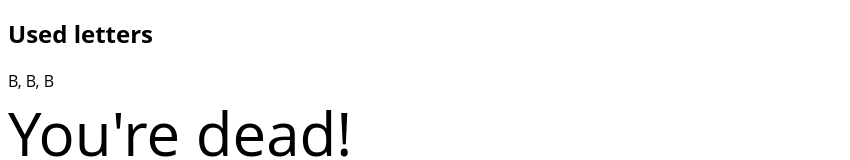
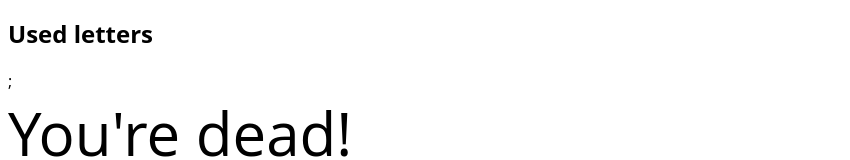
Before and after one commit to InnaIazovskaia/202201-w4ch2-inna-guillem, a React (Create React App) app: page / in a window 1280 px wide. Shown: the part 376-536 px from the top of the page, without its empty margins (0-850 px from the left). Built offline with nearby package versions, Linux system fonts and the light colour scheme.

Commit message:
Tried to render non selected letters rendering Letra instead of LetraUsada

```diff
--- a/src/App.js
+++ b/src/App.js
@@ -75,9 +75,19 @@ function App() {
       <section className="used-letters-container">
         <h2>Used letters</h2>
         <ul className="used-letters">
-          <li className="used-letter">B,&nbsp;</li>
-          <li className="used-letter">B,&nbsp;</li>
-          <li className="used-letter">B</li>
+          {listaLetras.map((letra) => {
+            if (letra.elegida) {
+              return (
+                <Letra
+                  key={letra.id}
+                  letra={letra.letra}
+                  state={letra.elegida}
+                  actionOnClick={""}
+                />
+              );
+            }
+          })}
+          ;
         </ul>
       </section>
       <section className="game-result">You're dead!</section>
--- a/src/components/LetraUsada/LetraUsada.js
+++ /dev/null
@@ -1,5 +0,0 @@
-const LetraUsada = () => {
-  return();
-}
-
-export default LetraUsada;
```
